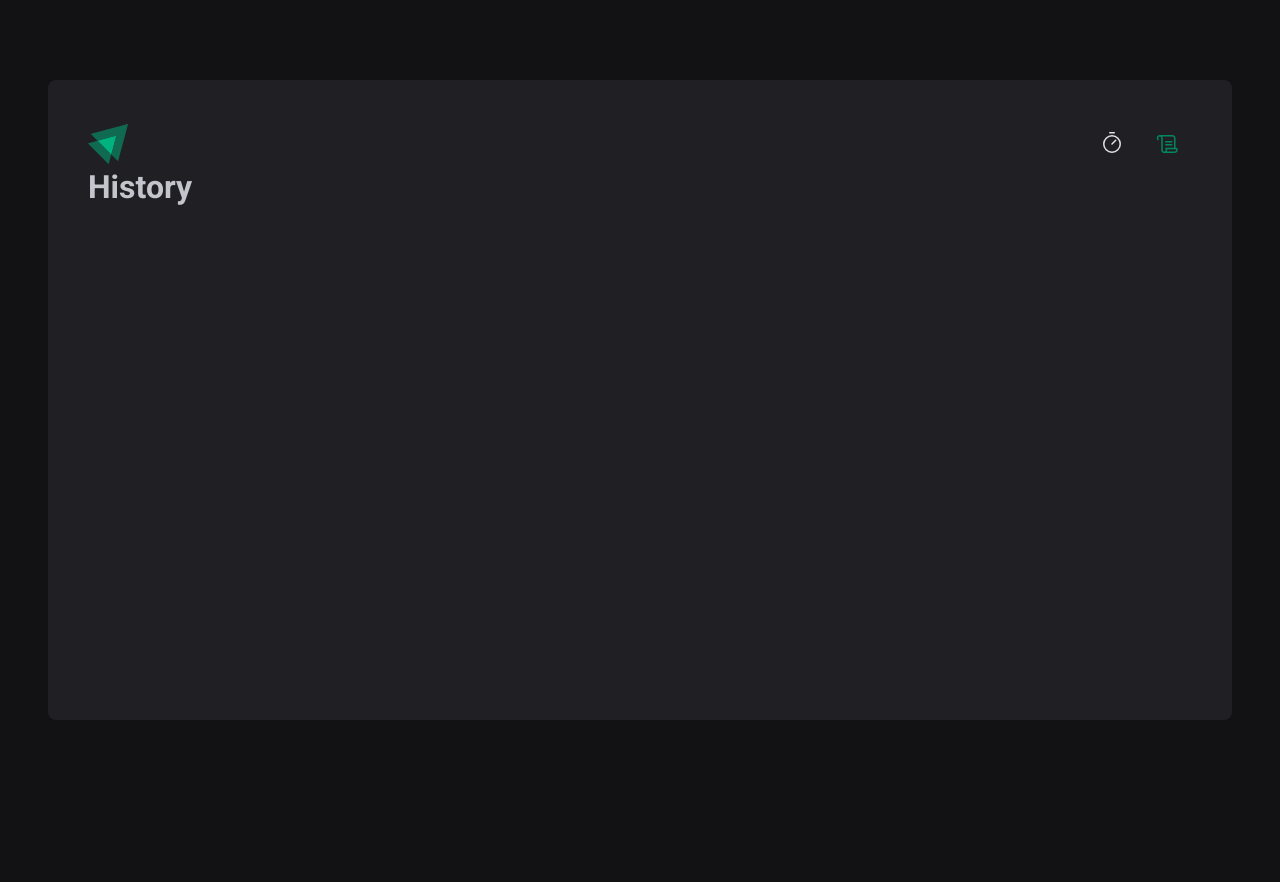
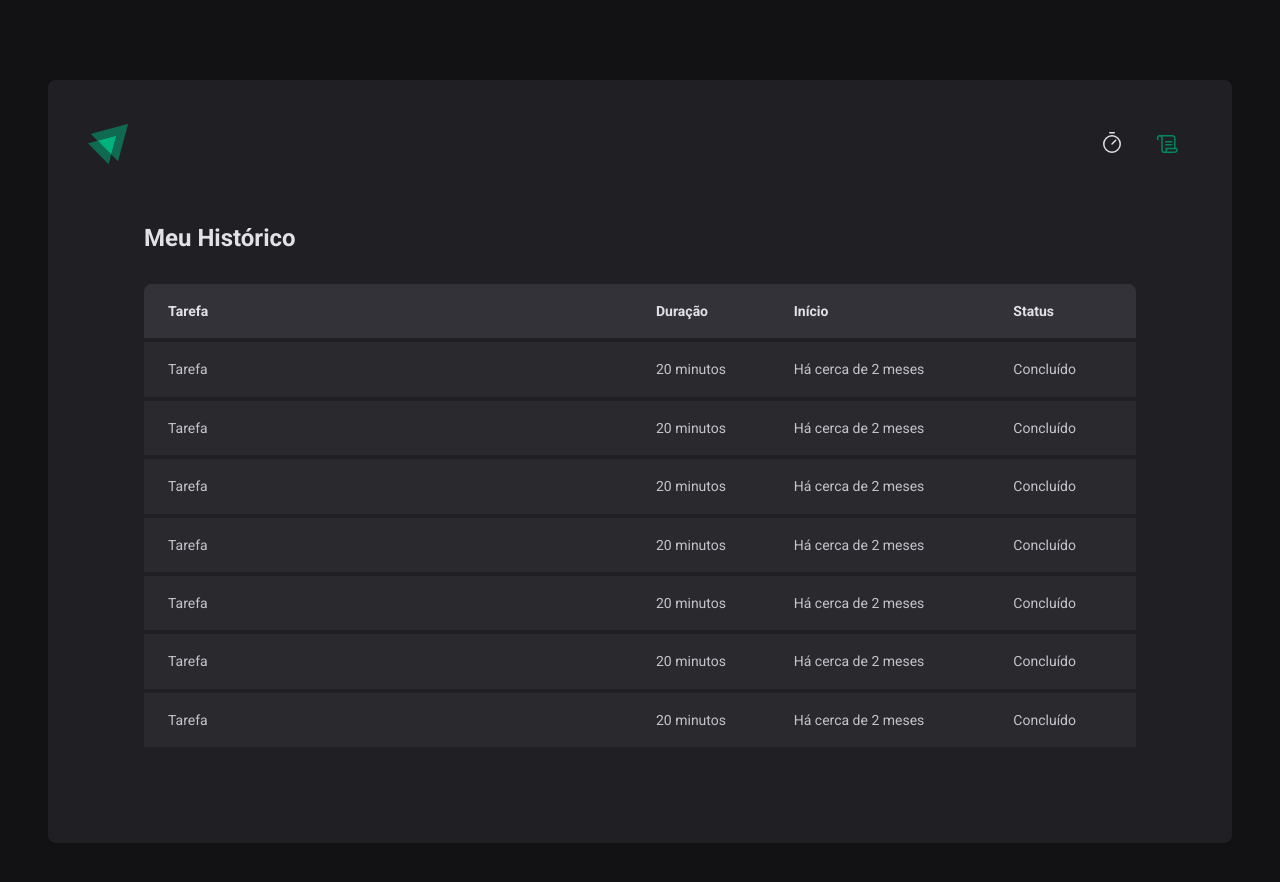
Before and after one commit to Ciro-TI-System/Timer, a React (Vite) app: page /history in a window 1280 px wide. Shown: the top 882 px of the page. Before the commit the page ends 800 px from the top, so only its background shows below. Built offline with nearby package versions, Linux system fonts and the light colour scheme.

Commit message:
Creating the 'History' page.
Implementation of the structure and styling of the 'History' page, creating the table with fictitious content and making its base styling.

```diff
--- a/src/layouts/DefaultLayout/styles.ts
+++ b/src/layouts/DefaultLayout/styles.ts
@@ -2,7 +2,8 @@ import styled from 'styled-components'
 
 export const LayoutContainer = styled.div`
   max-width: 74rem;
-  height: calc(100vh - 10rem);
+  /* height: calc(100vh - 10rem); */
+  min-height: calc(100vh - 10rem);
   margin: 5rem auto;
   padding: 2.5rem;
 
--- a/src/pages/History/index.tsx
+++ b/src/pages/History/index.tsx
@@ -1,7 +1,65 @@
+import { HistoryContainer, HistoryList } from './styles'
+
 export function History() {
   return (
-    <div>
-      <h1>History</h1>
-    </div>
+    <HistoryContainer>
+      <h1>Meu Histórico</h1>
+      <HistoryList>
+        <table>
+          <thead>
+            <tr>
+              <th>Tarefa</th>
+              <th>Duração</th>
+              <th>Início</th>
+              <th>Status</th>
+            </tr>
+          </thead>
+          <tbody>
+            <tr>
+              <td>Tarefa</td>
+              <td>20 minutos</td>
+              <td>Há cerca de 2 meses</td>
+              <td>Concluído</td>
+            </tr>
+            <tr>
+              <td>Tarefa</td>
+              <td>20 minutos</td>
+              <td>Há cerca de 2 meses</td>
+              <td>Concluído</td>
+            </tr>
+            <tr>
+              <td>Tarefa</td>
+              <td>20 minutos</td>
+              <td>Há cerca de 2 meses</td>
+              <td>Concluído</td>
+            </tr>
+            <tr>
+              <td>Tarefa</td>
+              <td>20 minutos</td>
+              <td>Há cerca de 2 meses</td>
+              <td>Concluído</td>
+            </tr>
+            <tr>
+              <td>Tarefa</td>
+              <td>20 minutos</td>
+              <td>Há cerca de 2 meses</td>
+              <td>Concluído</td>
+            </tr>
+            <tr>
+              <td>Tarefa</td>
+              <td>20 minutos</td>
+              <td>Há cerca de 2 meses</td>
+              <td>Concluído</td>
+            </tr>
+            <tr>
+              <td>Tarefa</td>
+              <td>20 minutos</td>
+              <td>Há cerca de 2 meses</td>
+              <td>Concluído</td>
+            </tr>
+          </tbody>
+        </table>
+      </HistoryList>
+    </HistoryContainer>
   )
 }
--- /dev/null
+++ b/src/pages/History/styles.ts
@@ -0,0 +1,58 @@
+import styled from 'styled-components'
+
+export const HistoryContainer = styled.main`
+  flex: 1;
+  padding: 3.5rem;
+  display: flex;
+  flex-direction: column;
+  h1 {
+    font-size: 1.5rem;
+    color: ${(props) => props.theme['gray-100']};
+  }
+`
+
+export const HistoryList = styled.div`
+  flex: 1;
+  overflow: auto;
+  margin-top: 2rem;
+  table {
+    width: 100%;
+    border-collapse: collapse;
+    min-width: 600px;
+    th {
+      background-color: ${(props) => props.theme['gray-600']};
+      padding: 1rem;
+      text-align: left;
+      color: ${(props) => props.theme['gray-100']};
+      font-size: 0.875rem;
+      line-height: 1.6;
+
+      &:first-child {
+        border-top-left-radius: 8px;
+        padding-left: 1.5rem;
+      }
+
+      &:last-child {
+        border-top-right-radius: 8px;
+        padding-right: 1.5rem;
+      }
+    }
+
+    td {
+      background-color: ${(props) => props.theme['gray-700']};
+      border-top: 4px solid ${(props) => props.theme['gray-800']};
+      padding: 1rem;
+      font-size: 0.875rem;
+      line-height: 1.6;
+
+      &:first-child {
+        width: 50%;
+        padding-left: 1.5rem;
+      }
+
+      &:last-child {
+        padding-right: 1.5rem;
+      }
+    }
+  }
+`
```
